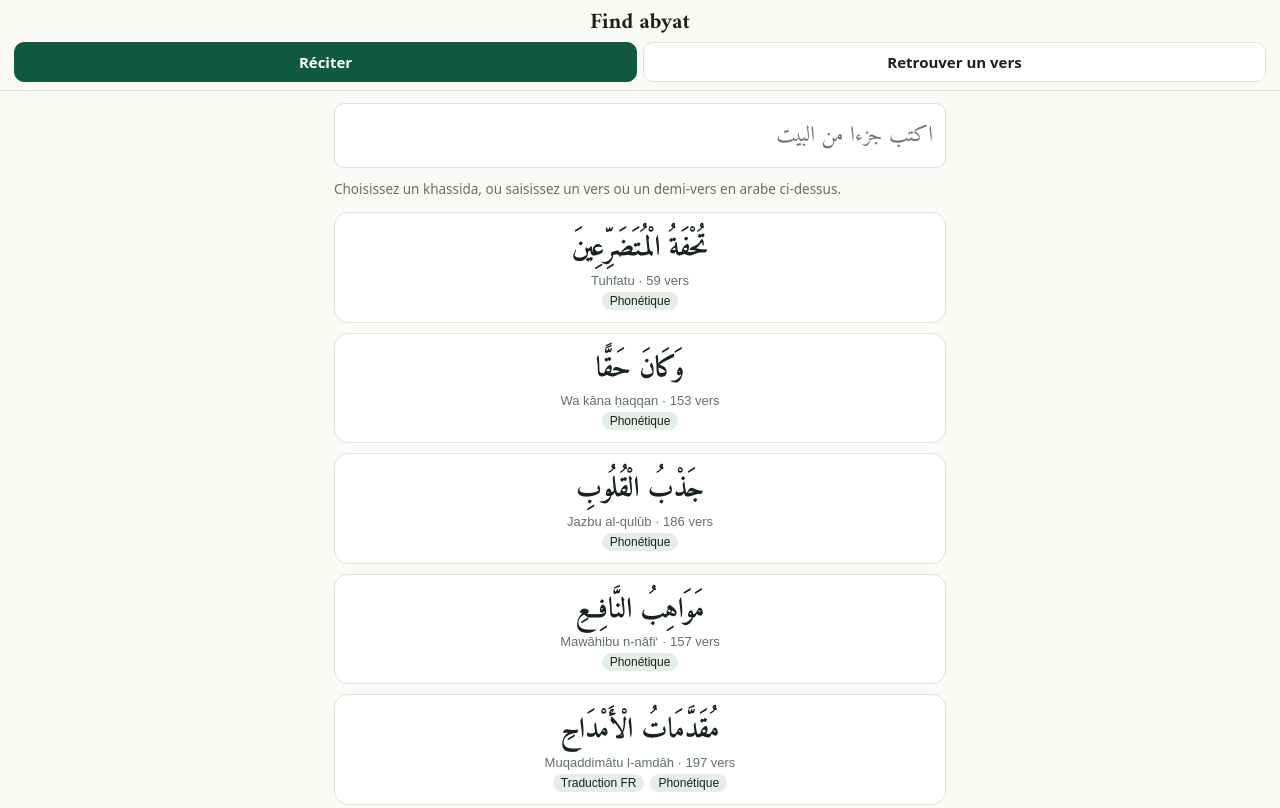
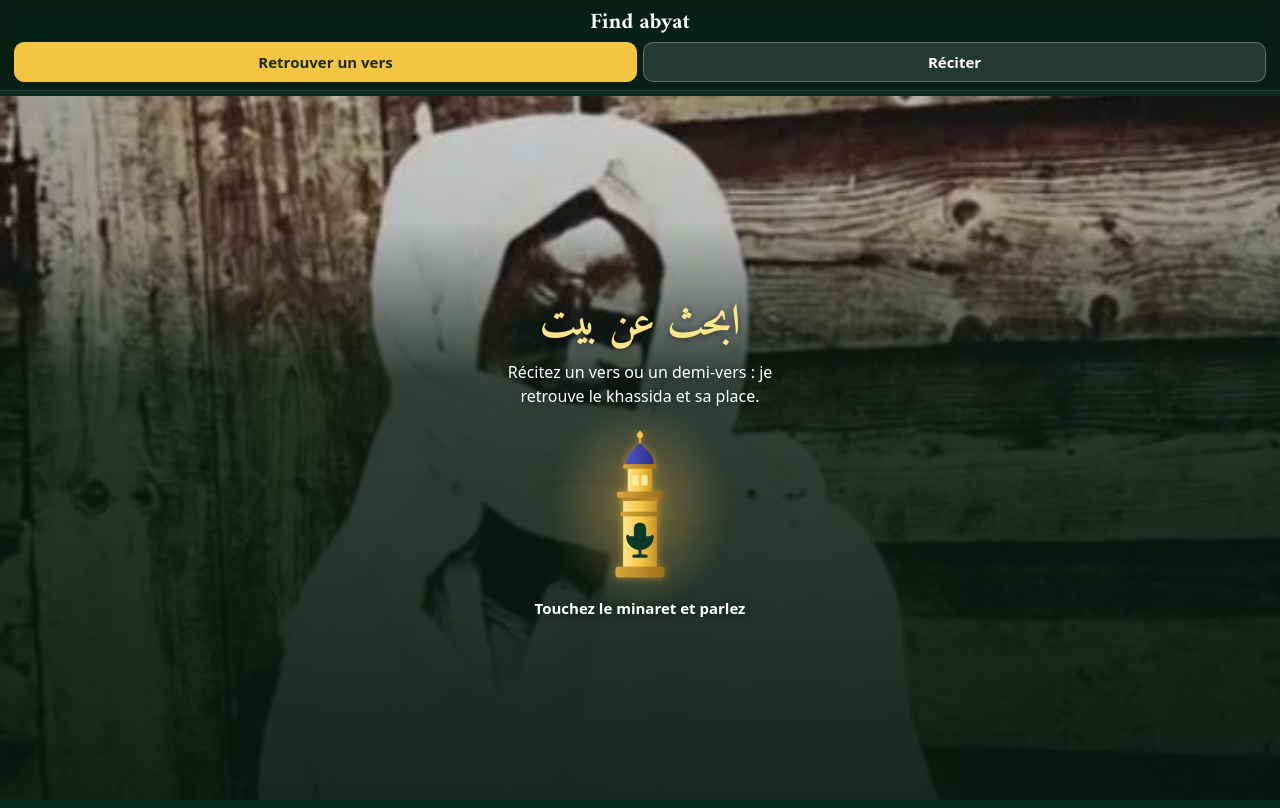
Before and after one commit to gayedembouz11-hue/tuhfatu-, a plain HTML site: page index.html in a window 1280 px wide. Shown: the top 808 px of the page. Drawn offline with Linux system fonts and the light colour scheme; a web font is replaced by a local one.

Commit message:
Add files via upload

```diff
--- a/index.html
+++ b/index.html
@@ -83,17 +83,17 @@ button:focus-visible,input:focus-visible{outline:3px solid var(--acc);outline-of
 body:not(.sp) .ph{display:none}body:not(.st) .fr{display:none}.hide .ph{display:none}.tn{flex-basis:100%;font-size:12.5px;color:var(--mute);margin:0}.fz{display:flex;gap:6px;margin-bottom:8px}.fz button{flex:1;padding:8px 6px;border:1px solid var(--line);background:var(--card);color:var(--ink);border-radius:10px;font:600 14px system-ui}
 :root{--fs:32px;--ff:"Scheherazade New",Amiri,"Traditional Arabic",serif}</style>
 </head>
-<body>
+<body class="vs">
 <div id="bgS" aria-hidden="true"></div>
 <header>
 <div class="top"><button id="bHome" class="back" aria-label="Accueil" hidden>←</button><h1 id="ttl">Find abyat</h1></div>
-<div class="tabs" id="tabs" role="tablist"><button role="tab" id="tR" aria-selected="true">Réciter</button><button role="tab" id="tS" aria-selected="false">Retrouver un vers</button></div>
+<div class="tabs" id="tabs" role="tablist"><button role="tab" id="tS" aria-selected="true">Retrouver un vers</button><button role="tab" id="tR" aria-selected="false">Réciter</button></div>
 </header>
 <main>
 <div id="warn" class="warn" hidden>La reconnaissance vocale n'est pas disponible dans ce navigateur. Ouvrez la page dans Chrome (Android ou ordinateur) pour réciter à voix haute. La recherche par saisie reste disponible.</div>
-<section id="vH"><div class="q"><input id="qi" placeholder="اكتب جزءا من البيت" aria-label="Chercher un vers par écrit" autocomplete="off"></div><div id="out"></div><p class="note">Choisissez un khassida, ou saisissez un vers ou un demi-vers en arabe ci-dessus.</p><div id="cards"></div></section>
+<section id="vH" hidden><div class="q"><input id="qi" placeholder="اكتب جزءا من البيت" aria-label="Chercher un vers par écrit" autocomplete="off"></div><div id="out"></div><p class="note">Choisissez un khassida, ou saisissez un vers ou un demi-vers en arabe ci-dessus.</p><div id="cards"></div></section>
 <section id="vR" hidden><div class="fz"><button id="fm" aria-label="Réduire le texte arabe">A−</button><button id="fp" aria-label="Agrandir le texte arabe">A+</button><button id="ff"></button></div><div class="opts" id="opts"></div><p class="note">Appuyez sur le micro et récitez : mots justes en vert, mots sautés en rouge. Touchez un numéro pour reprendre à cet endroit.</p><div id="list"></div></section>
-<section id="vS" hidden>
+<section id="vS">
 <div class="hero">
 <h2 lang="ar" dir="rtl">ابحث عن بيت</h2>
 <p class="hs">Récitez un vers ou un demi-vers : je retrouve le khassida et sa place.</p>
@@ -160,7 +160,7 @@ async function getJ(u){const r=await fetch(u,{cache:'no-cache'});if(!r.ok)throw
 async function load(id){if(DATA[id])return DATA[id];const d=await getJ('k-'+id+'.json');d.fr_=[];
  for(let n=1;n<30;n++){try{const t=await getJ('t-'+id+'-'+n+'.json');t.fr.forEach((x,i)=>d.fr_[t.from+i]=x)}catch(_){break}}
  d.nv=d.lines.filter(l=>l.a.length>1).length;DATA[id]=d;return d}
-function home(){view='H';document.body.classList.remove('vs');if(listening)stopRec();$('#vH').hidden=false;$('#vR').hidden=true;$('#vS').hidden=true;$('#bar').hidden=true;$('#tabs').hidden=false;$('#ttl').textContent='Find abyat';$('#bHome').hidden=true;scrollTo(0,0);
+function home(){view='H';$('#tR').setAttribute('aria-selected',true);$('#tS').setAttribute('aria-selected',false);document.body.classList.remove('vs');if(listening)stopRec();$('#vH').hidden=false;$('#vR').hidden=true;$('#vS').hidden=true;$('#bar').hidden=true;$('#tabs').hidden=false;$('#ttl').textContent='Find abyat';$('#bHome').hidden=true;scrollTo(0,0);
  const c=$('#cards');c.innerHTML='';CAT.forEach(k=>{const b=document.createElement('button');b.className='card';
   b.innerHTML='<div class="ar"></div><div class="m"></div><div></div>';b.children[0].textContent=k.ar;b.children[1].textContent=k.fr+' · '+k.n+' vers';
   if(k.tr)b.children[2].innerHTML='<span class="bd">Traduction FR</span>';if(k.ph)b.children[2].innerHTML+='<span class="bd">Phonétique</span>';
@@ -217,7 +217,7 @@ async function search(q,out){const qw=q.split(/\s+/).map(norm).filter(Boolean);o
 $('#qi').oninput=e=>{const v=e.target.value;$('#cards').hidden=!!v.trim();search(v,$('#out'))};
 function setQ(on){const b=$('#qm');b.classList.toggle('on',on);b.setAttribute('aria-label',on?'Arrêter':'Dicter');$('#hl').textContent=on?'Je vous écoute…':'Touchez le minaret et parlez'}
 $('#qm').onclick=()=>{if($('#qm').classList.contains('on')){try{rec&&rec.stop()}catch(_){}setQ(false);return}if(!SR){fail('network');return}if(listening)stopRec();setQ(true);$('#heard').textContent='';$('#outV').innerHTML='';run(t=>{$('#heard').textContent=t;search(t,$('#outV'))},false);cb=()=>setQ(false)};
-function tab(k){const r=k==='R';document.body.classList.toggle('vs',!r);$('#tR').setAttribute('aria-selected',r);$('#tS').setAttribute('aria-selected',!r);if(!r){if(listening)stopRec();$('#vH').hidden=true;$('#vR').hidden=true;$('#vS').hidden=false;$('#bar').hidden=true;$('#bHome').hidden=false}else{cur&&view==='R'?open(cur):home()}scrollTo(0,0)}
+function tab(k){const r=k==='R';document.body.classList.toggle('vs',!r);$('#tR').setAttribute('aria-selected',r);$('#tS').setAttribute('aria-selected',!r);if(!r){if(listening)stopRec();$('#vH').hidden=true;$('#vR').hidden=true;$('#vS').hidden=false;$('#bar').hidden=true;$('#bHome').hidden=true;$('#ttl').textContent='Find abyat'}else{cur&&view==='R'?open(cur):home()}scrollTo(0,0)}
 $('#tR').onclick=()=>{$('#vS').hidden=true;cur&&view==='R'?(tab('R')):home();$('#tR').setAttribute('aria-selected',true);$('#tS').setAttribute('aria-selected',false)};
 $('#tS').onclick=()=>tab('S');$('#bHome').onclick=()=>{$('#tR').setAttribute('aria-selected',true);$('#tS').setAttribute('aria-selected',false);home()};
 if(!SR||isBrave){$('#warn').hidden=false;$('#warn').textContent=isBrave?"Vous utilisez Brave : la reconnaissance vocale y est bloquée. Pour réciter à voix haute, ouvrez cette page dans Chrome, Edge ou Safari.":"La reconnaissance vocale n'est pas disponible dans ce navigateur. Ouvrez la page dans Chrome, Edge ou Safari."}
@@ -225,7 +225,7 @@
 let fs=+ls('kh_fs')||32,fi=+ls('kh_ff')||0;
 function applyF(){const r=document.documentElement.style;r.setProperty('--fs',fs+'px');r.setProperty('--ff',"'"+FF[fi][0]+"',Amiri,'Traditional Arabic',serif");$('#ff').textContent='Police : '+FF[fi][1]}
 $('#fm').onclick=()=>{fs=Math.max(22,fs-2);ls('kh_fs',fs);applyF()};$('#fp').onclick=()=>{fs=Math.min(52,fs+2);ls('kh_fs',fs);applyF()};$('#ff').onclick=()=>{fi=(fi+1)%FF.length;ls('kh_ff',fi);applyF()};applyF();
-getJ('catalog.json').then(c=>{CAT=c;home()}).catch(()=>{$('#cards').innerHTML='<p class="note">Impossible de charger la liste (catalog.json). Vérifiez que le fichier est bien sur GitHub.</p>'});
+getJ('catalog.json').then(c=>{CAT=c;home();tab('S')}).catch(()=>{$('#cards').innerHTML='<p class="note">Impossible de charger la liste (catalog.json). Vérifiez que le fichier est bien sur GitHub.</p>';const w=$('#warn');w.hidden=false;w.textContent='Impossible de charger la liste des khassidas (catalog.json). Vérifiez la connexion, puis rechargez la page.'});
 try{if('serviceWorker' in navigator&&location.protocol==='https:')navigator.serviceWorker.register('sw.js')}catch(_){}
 </script>
 </body>
```
